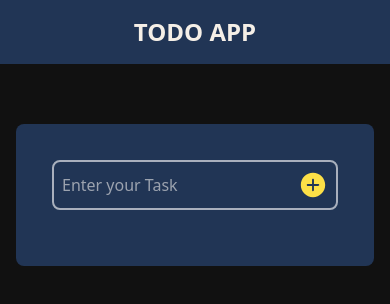
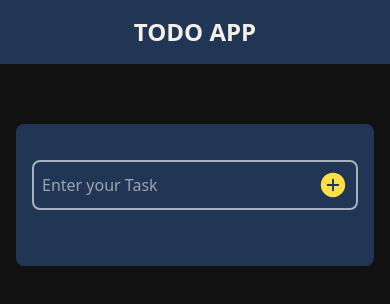
Before and after one commit to moizxox/react-todo-app-v1, a React (Vite) app: page / in a window 390 px wide. Shown: the top 304 px of the page. Built offline with nearby package versions, Linux system fonts and the light colour scheme.

Commit message:
mobile padding fixed

```diff
--- a/src/Components/Box.jsx
+++ b/src/Components/Box.jsx
@@ -14,8 +14,8 @@ function Box({
 
   return (
     <main>
-      <section className="w-full mt-[60px] px-4">
-        <div className="max-w-[600px] bg-secondary p-9 rounded-lg flex flex-col gap-y-5 mx-auto">
+      <section className="w-full mt-[60px] px-4 ">
+        <div className="max-w-[600px] bg-secondary p-9 rounded-lg flex flex-col gap-y-5 mx-auto max-[600px]:px-4">
           <AddTask handleTaskInput={getTaskInput} />
           <TodoList
             taskData={taskData}
--- a/src/Components/TodoList.jsx
+++ b/src/Components/TodoList.jsx
@@ -3,7 +3,7 @@ import TodoItem from "./TodoItem";
 function TodoList({ taskData, editData, handleDelete, handleComplete }) {
   return (
     <>
-      <section className="task-list flex flex-col gap-y-4">
+      <section className="task-list flex flex-col gap-y-4 ">
         {taskData?.map((taskDataItem, i) => (
           <TodoItem
             key={i}
```
